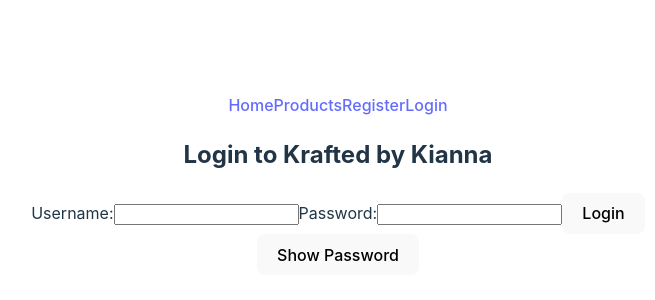
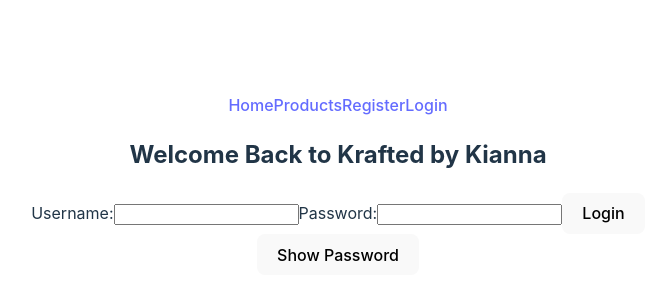
Before and after one commit to kiannadalton/Capstone-Project, a React (Vite) app in the folder capstone_project/: page /login in a window 1280 px wide. Shown: the part 216-516 px from the top of the page, without its empty margins (302-957 px from the left). Built offline with nearby package versions, Linux system fonts and the light colour scheme.

Commit message:
Updated Login h2

```diff
--- a/capstone_project/src/components/AuthForm.jsx
+++ b/capstone_project/src/components/AuthForm.jsx
@@ -52,7 +52,7 @@
   return (
     <div>
       <h2>
-        {isRegister ? "Register for an Account with" : "Login to"} Krafted by
+        {isRegister ? "Register for an Account with" : "Welcome Back to"} Krafted by
         Kianna
       </h2>
       {error && <p>{error}</p>}
```
